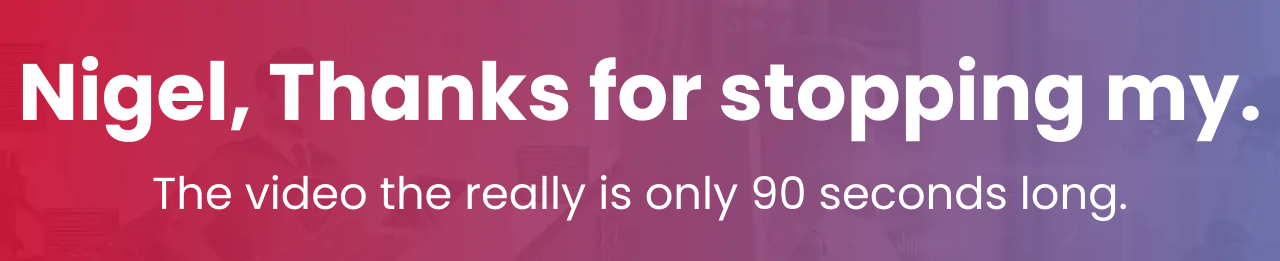
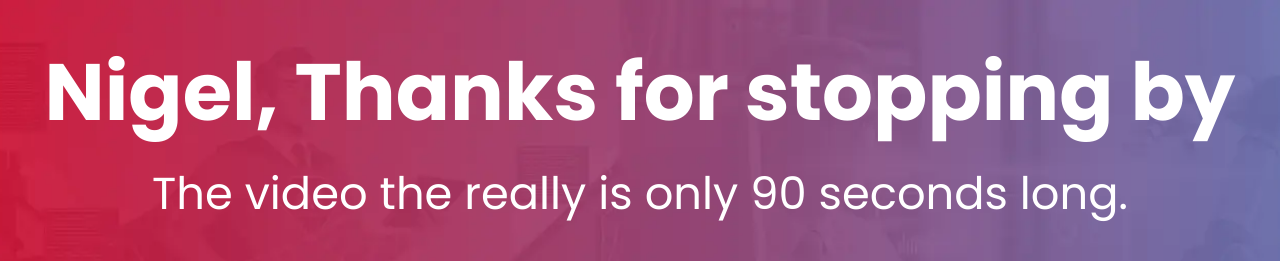
Before and after one commit to pieterkdevilliers/for-nigel, a plain HTML site: page index.html in a window 1280 px wide. Shown: the top 261 px of the page. Drawn offline with Linux system fonts and the light colour scheme.

Commit message:
Update index.html

```diff
--- a/index.html
+++ b/index.html
@@ -12,14 +12,14 @@
 			<div class="banner">
 				<div class="banner__content">
 					<h1>
-						<span>Nigel,</span> <span>Thanks for</span> <span>stopping my.</span>
+						<span>Nigel,</span> <span>Thanks for</span> <span>stopping by</span>
 					</h1>
 					<h2>
 						<span>The video</span> <span>the</span>
 						<span>really is only</span>
 						<span>90 seconds long.</span>
 					</h2>
-				</div>
+				</div.
 			</div>
 		</section>
 		<section class="video-section">
```
